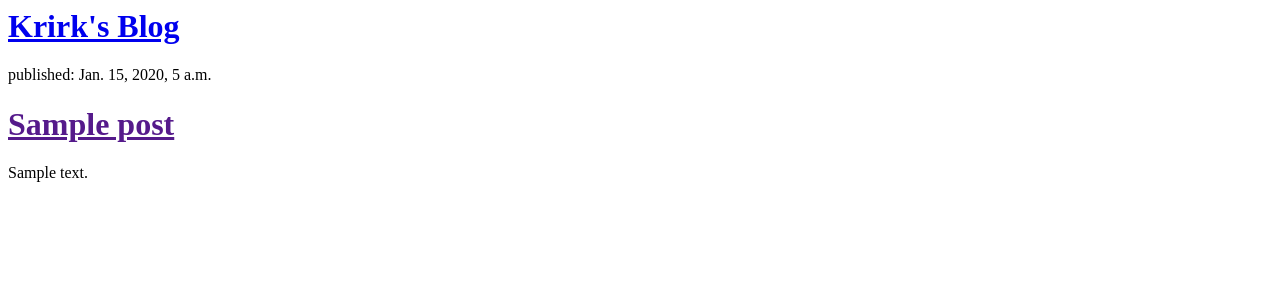
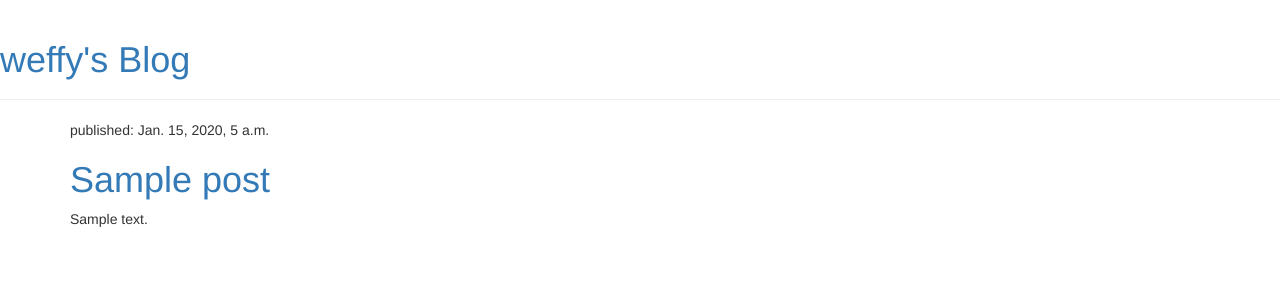
Before and after one commit to Weffy/my-first-blog, a Django app: template blog/templates/blog/post_list.html in a window 1280 px wide. Shown: the top 300 px of the page. Run offline with Django 3.2, Linux system fonts and the light colour scheme; the template is opened without the code that fills it: values that come from a table or form of the project are taken from there, others are empty; tables that the repository leaves empty hold one stand-in row (values such as "Sample post"); some libraries are stand-ins or nearby versions.

Commit message:
Added view and template for detailed blog post as well as CSS for the site.

```diff
--- /dev/null
+++ b/blog/templates/blog/base.html
@@ -0,0 +1,26 @@
+{% load staticfiles %}
+<html>
+    <head>
+        <title>weffy's blog</title>
+
+        <link rel="stylesheet" href="//maxcdn.bootstrapcdn.com/bootstrap/3.2.0/css/bootstrap.min.css">
+        <link rel="stylesheet" href="//maxcdn.bootstrapcdn.com/bootstrap/3.2.0/css/bootstrap-theme.min.css">
+
+        <link rel="stylesheet" href="{% static 'css/blog.css' %}">
+
+        <link href='https://fonts.googleapis.com/css?family=Lobster' rel='stylesheet' type='text/css'>
+    </head>
+    <body>
+        <div class="page-header">
+            <h1><a href="/">weffy's Blog</a></h1>
+        </div>
+        <div class="content container">
+            <div class="row">
+                <div class="col-md-8">
+                {% block content %}
+                {% endblock %}
+                </div>
+            </div>
+        </div>
+    </body>
+</html>
--- a/blog/templates/blog/post_list.html
+++ b/blog/templates/blog/post_list.html
@@ -1,20 +1,13 @@
-<html>
-    <head>
-        <title>Djangogirls Tutorial blog</title>
-    </head>
-    <body>
-        <div>
-            <h1><a href="/">Krirk's Blog</a></h1>
+{% extends "blog/base.html" %}
+
+{% block content %}
+    {% for post in posts %}
+        <div class="post">
+            <div class="date">
+                <p>published: {{ post.published_date }}</p>
+            </div>
+            <h1><a href="{% url 'post_detail' pk=post.pk %}">{{ post.title }}</a></h1>
+            <p>{{ post.text|linebreaksbr }}</p>
         </div>
-
-		{% for post in posts %}
-			<div>
-				<p>published: {{ post.published_date }}</p>
-				<h1><a href="">  {{ post.title }}</a></h1>
- 				<p>{{ post.text|linebreaksbr }}</p>
-
- 			</div>
-		{% endfor %}
-
-    </body>
-</html>
+    {% endfor %}
+{% endblock %}
```
Also changed, not shown: blog/templates/blog/post_detail.html (added, +13 -0 lines).
